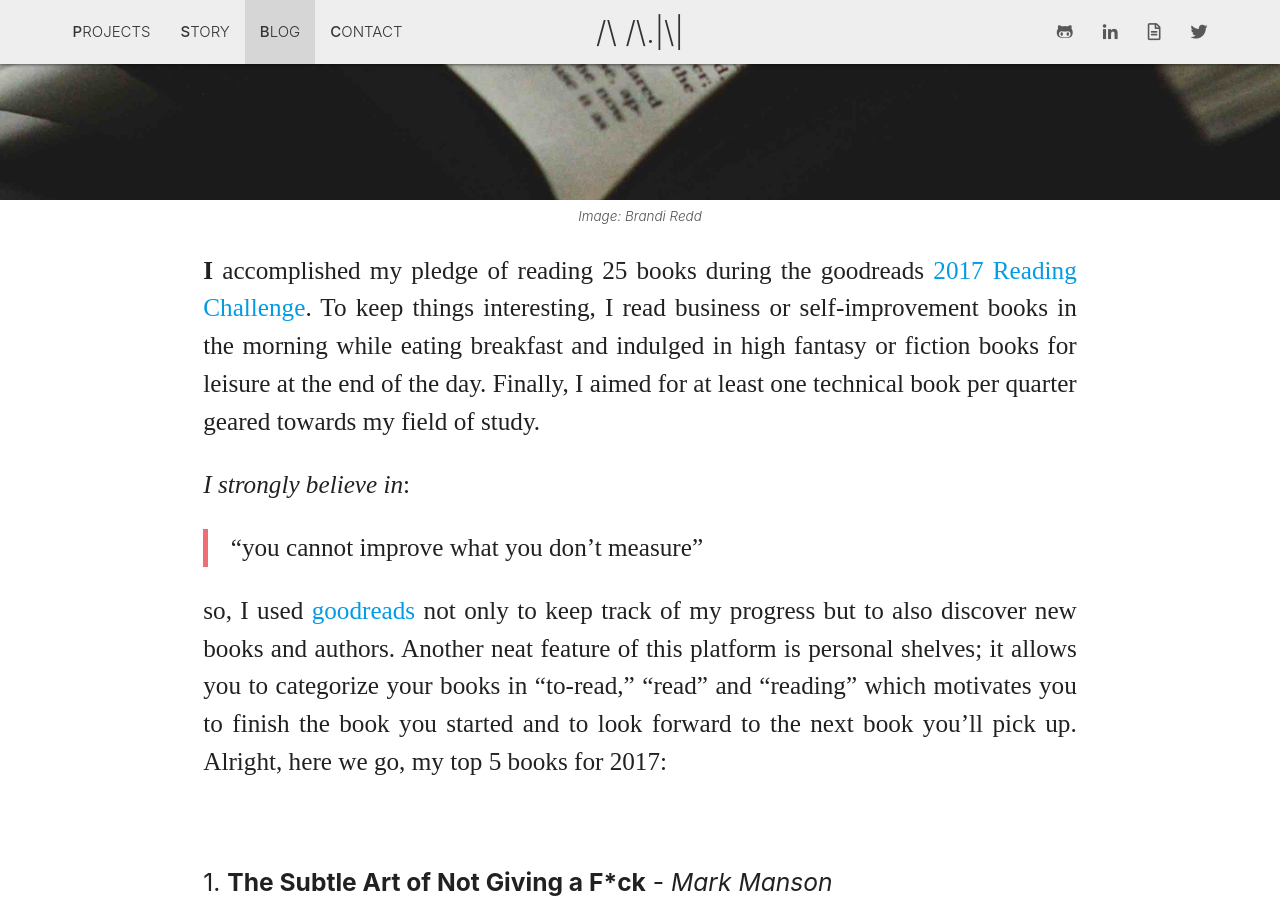
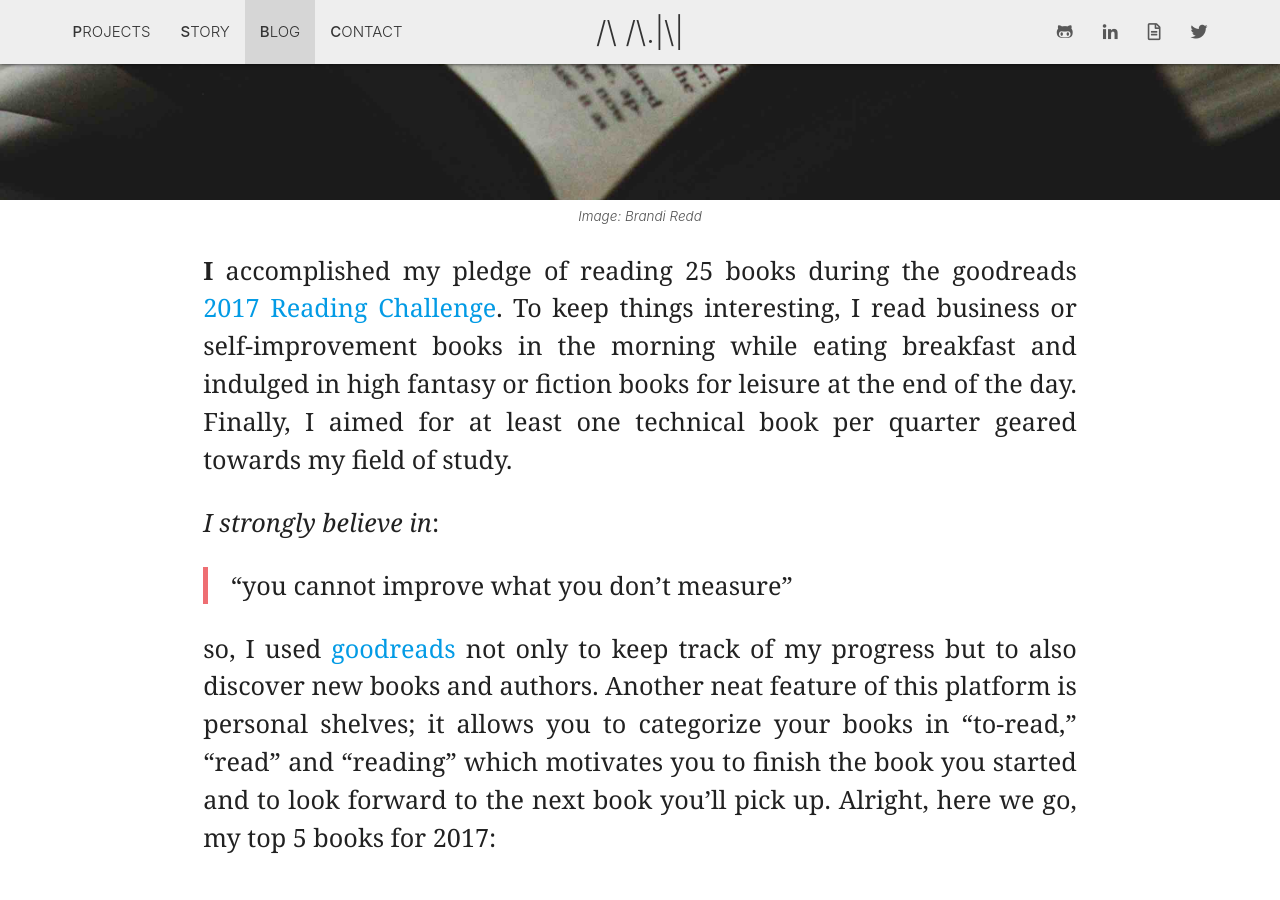
Before and after one commit to anthonyanader/personalBlog, a Jekyll site: the page built from _posts/2018-01-02-top-five-books-2017.md, in a window 1280 px wide and 900 px high, scrolled down 838 px. Built offline with Jekyll 4.4.1, drawn with Linux system fonts in a browser that asks for light colours; comment, search, counter and statistics services are not loaded.

Commit message:
I did not like serif, font is too thin on mobile. Switched to a different font, easier to read and a little bolder for blog posts

```diff
--- a/assets/css/main.css
+++ b/assets/css/main.css
@@ -111,7 +111,7 @@ nav .nav-links {
 }
 #post-content p {
     text-align: justify;
-    font-family: serif;
+    font-family: georgia;
 }
 .card-date {
     font-size: 1.1em;
```
